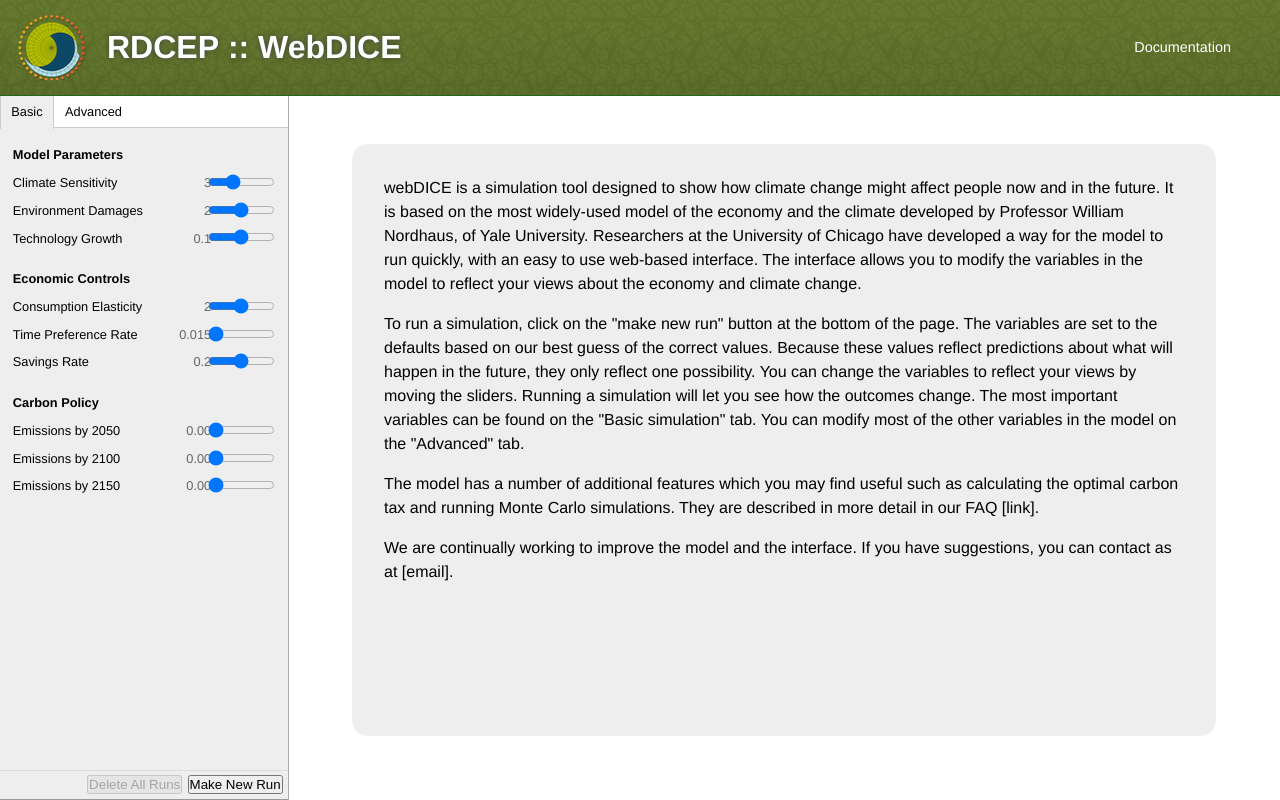
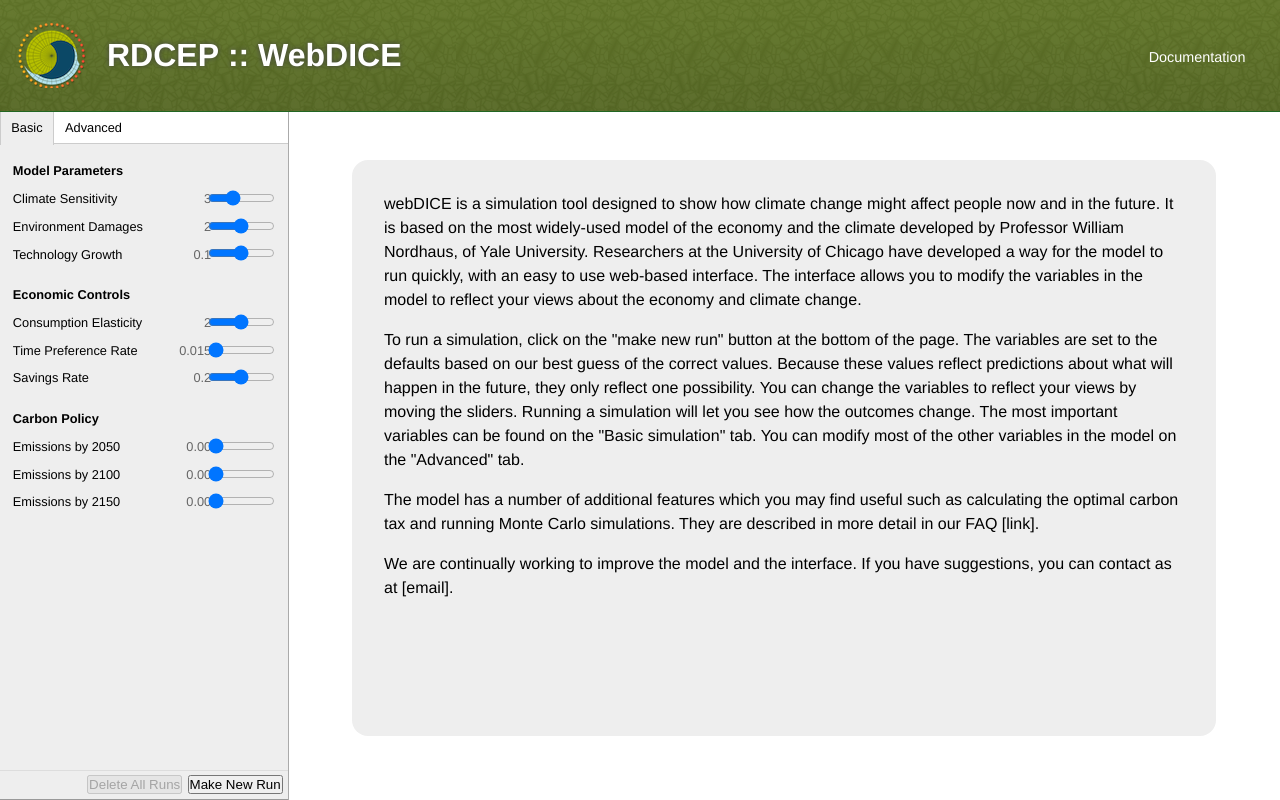
Before and after one commit to RDCEP/chicagowebdice, a PHP site: page / in a window 1280 px wide. Run offline with PHP 8.4, Linux system fonts and the light colour scheme; some libraries are stand-ins or nearby versions.

Commit message:
Increase size of header.

```diff
--- a/styles.css
+++ b/styles.css
@@ -1,14 +1,14 @@
 *{margin:0;padding:0;}
 #heading{background:url(images/header.png);}
-#heading{position:absolute;top:0;left:0;right:0;padding:0 1em;font:bold 2em/3em Helvetica,sans-serif;}
+#heading{position:absolute;top:0;left:0;right:0;padding:0 1em;font:bold 2em/3.5em Helvetica,sans-serif;}
 #heading{color:white;text-shadow:0 0 5px #444;border-bottom:1px solid #262;margin-top:-1px;}
 #heading span{background:url(images/RDCEP.png) no-repeat;position:inline-block;}
 #heading span{margin:-15px;padding:15px 15px 15px 90px;}
-#display-help{position:absolute;top:2.3em;right:3em;z-index:10;display:block;}
+#display-help{position:absolute;top:3em;right:2em;z-index:10;display:block;}
 #display-help{font:0.9em Helvetica,sans-serif;color:white;padding:0.4em;}
 #display-help{text-decoration:none;}
 #display-help:hover{text-decoration:underline;}
-#sidebar{position:absolute;top:6em;left:0;width:18em;background-color:#eee;bottom:0;border-right:1px solid #aaa;}
+#sidebar{position:absolute;top:7em;left:0;width:18em;background-color:#eee;bottom:0;border-right:1px solid #aaa;}
 #submission{position:absolute;top:0;left:0;right:0;bottom:0px;}
 #parameters{position:absolute;top:0;left:0;right:0;bottom:1.8em;overflow:auto;border-bottom:1px solid #ddd;}
 #parameters.has-tabs{padding-top:2em;}
@@ -28,7 +28,7 @@
 #runs li img{position:absolute;top:1.5em;right:1em;}
 #runs li .slab{position:absolute;top:1.5em;left:1em;width:0.8em;height:0.8em;border:1px solid #000;}
 #runs li input{position:absolute;right:15px;top:20px;}
-#content{position:absolute;top:6em;left:18em;right:0;bottom:0;overflow:auto;}
+#content{position:absolute;top:7em;left:18em;right:0;bottom:0;overflow:auto;}
 #content .graph{float:left;}
 #content .initial{position:absolute;background-color:#eee;font:1em/1.5em Helvetica,sans-serif;}
 #content .initial{top:3em;left:4em;bottom:4em;right:4em;border-radius:1em;padding:2em;}
```
